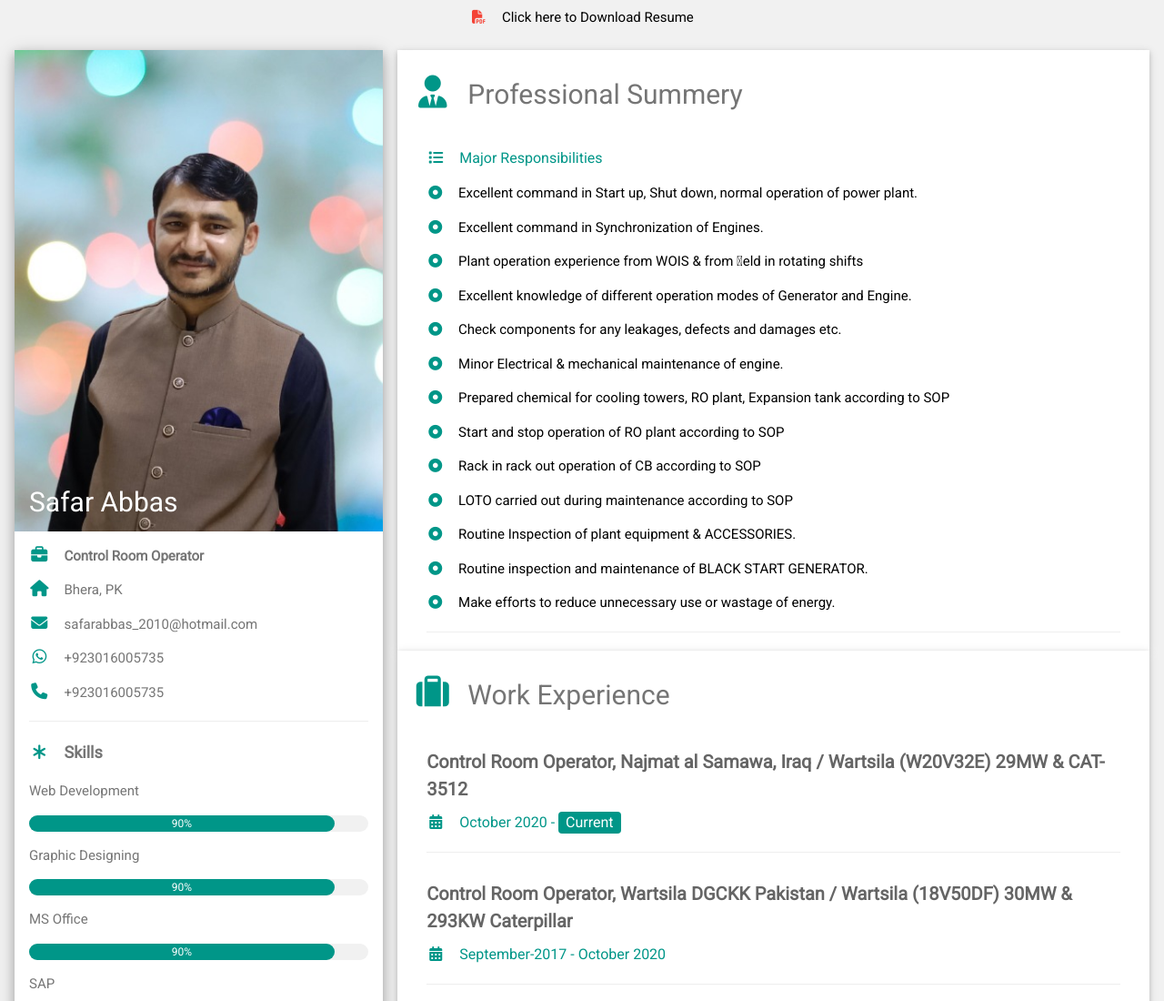
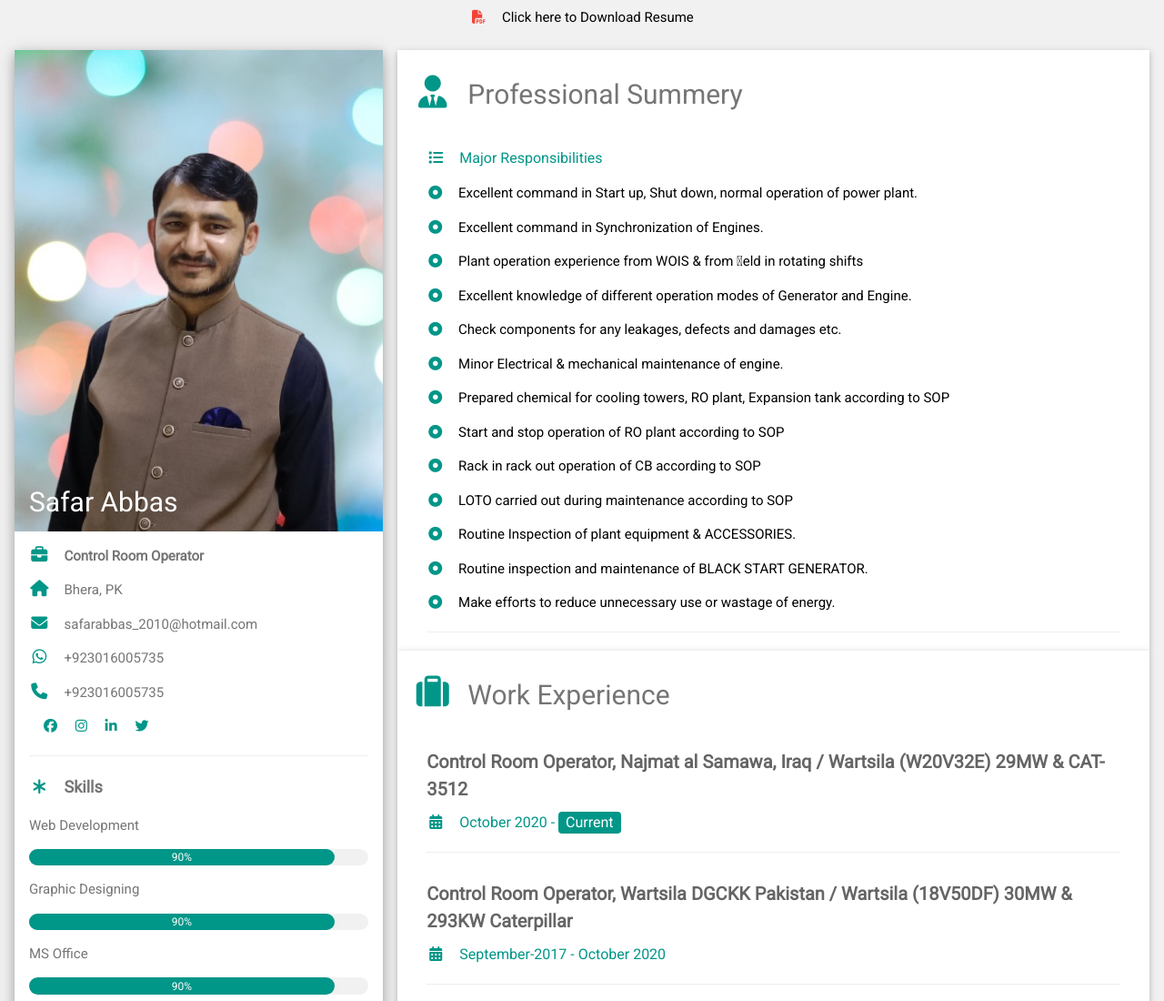
Before and after one commit to Safarababs/SafarCV, a plain HTML site: page index.html in a window 1280 px wide. Shown: the top 1100 px of the page at 91% size. Drawn offline with nearby package versions, Linux system fonts and the light colour scheme.

Commit message:
Update index.html

```diff
--- a/index.html
+++ b/index.html
@@ -52,6 +52,10 @@
             <p><a href="mailto: safarabbas_2010@hotmail.com" style="text-decoration: none;"><i class="fa fa-envelope fa-fw w3-margin-right w3-large w3-text-teal"></i>safarabbas_2010@hotmail.com</a></p>
             <p><a href="https://wa.me/+923016005735" style="text-decoration: none;"><i class="fa fa-whatsapp fa-fw w3-margin-right w3-large w3-text-teal"></i>+923016005735</a></p>
             <p><a href="tel: +923016005735" style="text-decoration: none;"><i class="fa fa-phone fa-fw w3-margin-right w3-large w3-text-teal"></i>+923016005735</a></p>
+            <a href="https://www.facebook.com/profile.php?id=100063868455987" ><i class="fa fa-facebook-official w3-hover-opacity w3-margin-left w3-text-teal"></i></a>
+            <a href="https://www.instagram.com/safarabbas_2010/"><i class="fa fa-instagram w3-hover-opacity w3-margin-left w3-text-teal"></i></a>
+            <a href="https://www.linkedin.com/in/safar-abbas-a91090103"><i class="fa fa-linkedin w3-hover-opacity w3-margin-left w3-text-teal "></i></a>
+            <a href="https://twitter.com/safarabbas_sk"><i class="fa fa-twitter w3-hover-opacity w3-margin-left w3-text-teal"></i></a>
             <hr>
 
 
```
